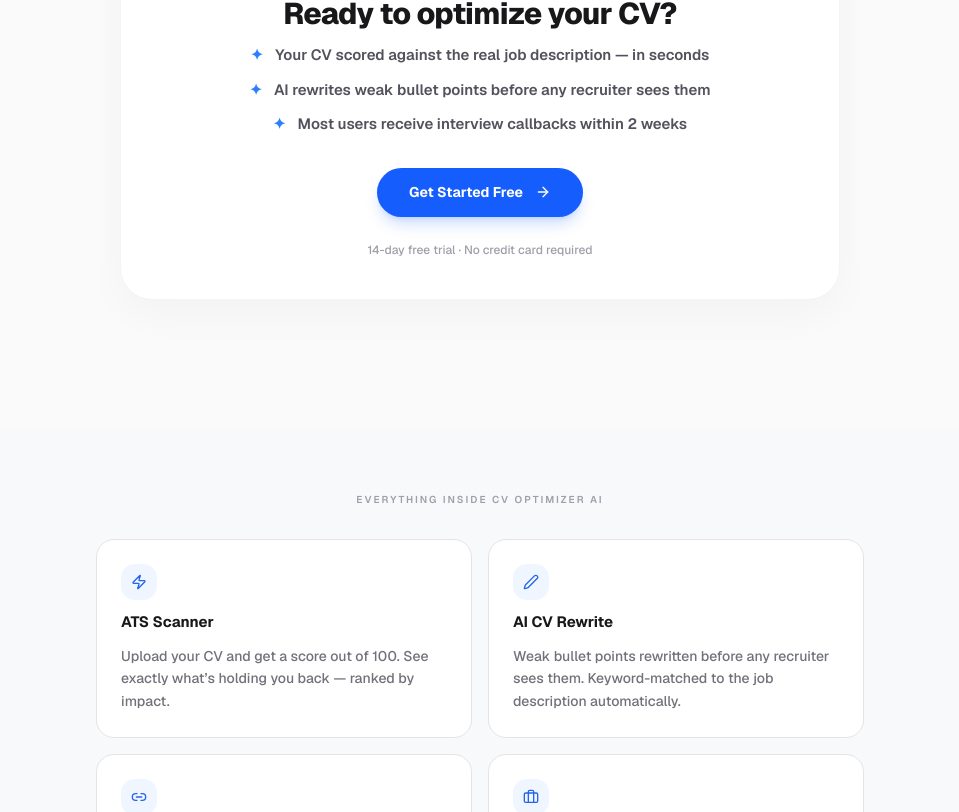
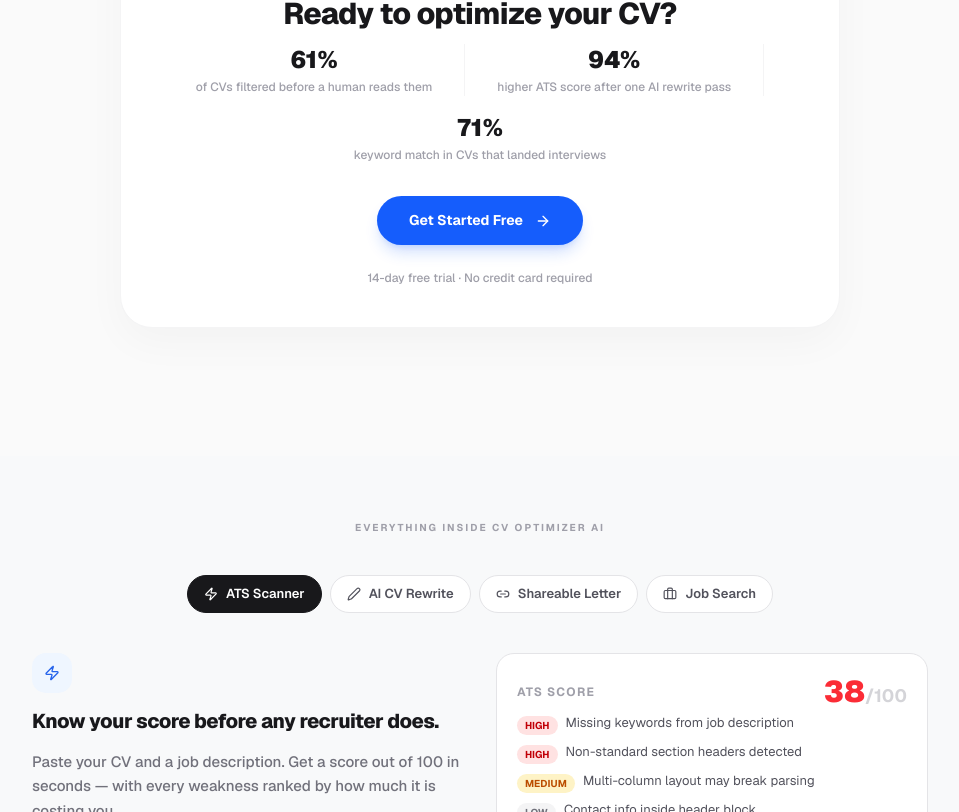
Before and after one commit to Cinarezici/cv, a Next.js app: page /blog/job-application-tracking-data in a window 1280 px wide. Shown: the part 3628-4440 px from the top of the page, without its empty margins (160-1119 px from the left). Built offline with nearby package versions, Linux system fonts and the light colour scheme; a web font is replaced by a local one.

Commit message:
feat: interactive tabbed BlogFeatures section + data-driven BlogCTA stats

```diff
--- a/src/components/blog/BlogCTA.tsx
+++ b/src/components/blog/BlogCTA.tsx
@@ -13,18 +13,20 @@ export function BlogCTA() {
         Ready to optimize your CV?
       </h2>
 
-      <div className="flex flex-col items-start md:items-center gap-y-3 mb-8 text-zinc-600 text-[15px] font-semibold px-4 max-w-xl mx-auto">
-        <div className="flex items-center gap-3 text-left md:text-center">
-          <span className="text-blue-500 shrink-0">✦</span>
-          <span>Your CV scored against the real job description — in seconds</span>
+      <div className="flex flex-wrap justify-center gap-x-8 gap-y-4 mb-8 px-4">
+        <div className="text-center">
+          <div className="text-2xl font-black text-zinc-900">61%</div>
+          <div className="text-[12px] text-zinc-400 font-medium mt-0.5">of CVs filtered before a human reads them</div>
         </div>
-        <div className="flex items-center gap-3 text-left md:text-center">
-          <span className="text-blue-500 shrink-0">✦</span>
-          <span>AI rewrites weak bullet points before any recruiter sees them</span>
+        <div className="hidden md:block w-px bg-zinc-100 self-stretch" />
+        <div className="text-center">
+          <div className="text-2xl font-black text-zinc-900">94%</div>
+          <div className="text-[12px] text-zinc-400 font-medium mt-0.5">higher ATS score after one AI rewrite pass</div>
         </div>
-        <div className="flex items-center gap-3 text-left md:text-center">
-          <span className="text-blue-500 shrink-0">✦</span>
-          <span>Most users receive interview callbacks within 2 weeks</span>
+        <div className="hidden md:block w-px bg-zinc-100 self-stretch" />
+        <div className="text-center">
+          <div className="text-2xl font-black text-zinc-900">71%</div>
+          <div className="text-[12px] text-zinc-400 font-medium mt-0.5">keyword match in CVs that landed interviews</div>
         </div>
       </div>
 
--- a/src/components/blog/BlogFeatures.tsx
+++ b/src/components/blog/BlogFeatures.tsx
@@ -1,60 +1,203 @@
+'use client';
+
+import { useState } from 'react';
 import { Zap, Pen, Link2, Briefcase } from 'lucide-react';
 
-const features = [
+const tabs = [
   {
+    id: 'ats',
+    label: 'ATS Scanner',
     icon: Zap,
-    title: 'ATS Scanner',
-    text: 'Upload your CV and get a score out of 100. See exactly what\u2019s holding you back \u2014 ranked by impact.',
+    headline: 'Know your score before any recruiter does.',
+    description:
+      'Paste your CV and a job description. Get a score out of 100 in seconds \u2014 with every weakness ranked by how much it is costing you.',
+    stat: { value: '61%', label: 'of CVs are filtered before a human ever reads them' },
+    previewType: 'ats' as const,
   },
   {
+    id: 'rewrite',
+    label: 'AI CV Rewrite',
     icon: Pen,
-    title: 'AI CV Rewrite',
-    text: 'Weak bullet points rewritten before any recruiter sees them. Keyword-matched to the job description automatically.',
+    headline: 'Weak lines rewritten before any recruiter sees them.',
+    description:
+      'AI rewrites each bullet point to match the language of the job description \u2014 automatically, keyword by keyword.',
+    stat: { value: '94%', label: 'of users see a higher ATS score after one rewrite pass' },
+    previewType: 'rewrite' as const,
   },
   {
+    id: 'letter',
+    label: 'Shareable Letter',
     icon: Link2,
-    title: 'Shareable Presentation Letter',
-    text: 'Generate a personalized letter and send a link \u2014 not an attachment \u2014 directly in your LinkedIn note.',
+    headline: 'Send a link, not a PDF attachment.',
+    description:
+      'Generate a personalized presentation letter and share it via link \u2014 directly in your LinkedIn note. No attachments, no friction.',
+    stat: { value: '3\u00d7', label: 'higher response rate when a link replaces an attached document' },
+    previewType: 'letter' as const,
   },
   {
+    id: 'jobs',
+    label: 'Job Search',
     icon: Briefcase,
-    title: 'Job Search',
-    text: 'LinkedIn-synced job listings. Save the ones you want, then optimize your CV for each role in one click.',
+    headline: 'Find the job. Optimize your CV for it. In one flow.',
+    description:
+      'Browse LinkedIn-synced listings, save the ones you want, then tailor your CV to each role in one click.',
+    stat: { value: '71%', label: 'keyword match rate in CVs that generated interview invitations' },
+    previewType: 'jobs' as const,
   },
 ];
 
+type PreviewType = 'ats' | 'rewrite' | 'letter' | 'jobs';
+
+function PreviewPane({ type }: { type: PreviewType }) {
+  if (type === 'ats') {
+    const issues = [
+      { label: 'Missing keywords from job description', severity: 'high' },
+      { label: 'Non-standard section headers detected', severity: 'high' },
+      { label: 'Multi-column layout may break parsing', severity: 'medium' },
+      { label: 'Contact info inside header block', severity: 'low' },
+    ];
+    const severityColor: Record<string, string> = {
+      high: 'bg-red-100 text-red-700',
+      medium: 'bg-amber-100 text-amber-700',
+      low: 'bg-zinc-100 text-zinc-500',
+    };
+    return (
+      <div className="bg-white border border-zinc-200 rounded-2xl p-5 space-y-3 w-full">
+        <div className="flex items-center justify-between mb-1">
+          <span className="text-[12px] font-bold uppercase tracking-widest text-zinc-400">ATS Score</span>
+          <span className="text-3xl font-black text-red-500">38<span className="text-zinc-300 font-bold text-lg">/100</span></span>
+        </div>
+        <div className="space-y-2">
+          {issues.map((issue, i) => (
+            <div key={i} className="flex items-start gap-2">
+              <span className={`shrink-0 mt-0.5 text-[10px] font-bold px-2 py-0.5 rounded-full uppercase ${severityColor[issue.severity]}`}>{issue.severity}</span>
+              <span className="text-[13px] text-zinc-600 leading-snug">{issue.label}</span>
+            </div>
+          ))}
+        </div>
+      </div>
+    );
+  }
+
+  if (type === 'rewrite') {
+    return (
+      <div className="bg-white border border-zinc-200 rounded-2xl p-5 space-y-3 w-full">
+        <div>
+          <p className="text-[10px] font-bold uppercase tracking-widest text-red-400 mb-1">Before</p>
+          <p className="text-[13px] text-zinc-500 leading-relaxed line-through">
+            Responsible for managing social media accounts and posting content.
+          </p>
+        </div>
+        <div className="h-px bg-zinc-100" />
+        <div>
+          <p className="text-[10px] font-bold uppercase tracking-widest text-blue-500 mb-1">After \u2014 AI Rewrite</p>
+          <p className="text-[13px] text-zinc-800 font-medium leading-relaxed">
+            Grew LinkedIn following from 1.2K to 18K in 9 months by launching a weekly thought-leadership series.
+          </p>
+        </div>
+      </div>
+    );
+  }
+
+  if (type === 'letter') {
+    return (
+      <div className="bg-white border border-zinc-200 rounded-2xl p-5 w-full space-y-4">
+        <p className="text-[12px] font-semibold text-zinc-500">Works directly in LinkedIn messages</p>
+        <div className="flex items-center gap-2 bg-zinc-50 border border-zinc-200 rounded-xl px-4 py-3">
+          <Link2 className="w-4 h-4 text-blue-500 shrink-0" />
+          <span className="text-[13px] font-mono text-zinc-700 truncate">cvoptimizerai.com/cv/abc123</span>
+        </div>
+        <div className="text-[12px] text-zinc-400 text-center">Opens on any device \u00b7 No login required for viewer</div>
+      </div>
+    );
+  }
+
+  // jobs
+  const jobs = [
+    { role: 'Product Manager', company: 'Stripe', match: 74 },
+    { role: 'Growth Lead', company: 'Notion', match: 61 },
+    { role: 'Operations Manager', company: 'Revolut', match: 89 },
+  ];
+  return (
+    <div className="bg-white border border-zinc-200 rounded-2xl p-5 space-y-3 w-full">
+      {jobs.map((job, i) => (
+        <div key={i} className="flex items-center justify-between gap-4">
+          <div>
+            <p className="text-[13px] font-bold text-zinc-800">{job.role}</p>
+            <p className="text-[12px] text-zinc-400">{job.company}</p>
+          </div>
+          <div className={`text-[12px] font-black px-3 py-1 rounded-full ${job.match >= 80 ? 'bg-green-50 text-green-600' : job.match >= 65 ? 'bg-amber-50 text-amber-600' : 'bg-zinc-100 text-zinc-500'}`}>
+            {job.match}% match
+          </div>
+        </div>
+      ))}
+    </div>
+  );
+}
+
 export function BlogFeatures() {
+  const [activeId, setActiveId] = useState(tabs[0].id);
+  const active = tabs.find((t) => t.id === activeId)!;
+  const Icon = active.icon;
+
   return (
     <section className="w-full bg-[#F8F9FA] py-16 px-6">
-      <div className="max-w-3xl mx-auto">
-        {/* Section label */}
-        <p className="text-[10px] font-semibold uppercase tracking-[0.2em] text-zinc-400 text-center mb-8">
+      <div className="max-w-4xl mx-auto">
+        {/* Label */}
+        <p className="text-[10px] font-bold uppercase tracking-[0.2em] text-zinc-400 text-center mb-10">
           Everything inside CV Optimizer AI
         </p>
 
-        {/* Feature grid */}
-        <div className="grid grid-cols-1 md:grid-cols-2 gap-4">
-          {features.map(({ icon: Icon, title, text }) => (
-            <div
-              key={title}
-              className="bg-white border border-zinc-200 rounded-2xl p-6 flex flex-col gap-3"
+        {/* Tab buttons */}
+        <div className="flex flex-wrap justify-center gap-2 mb-10">
+          {tabs.map((tab) => {
+            const TabIcon = tab.icon;
+            const isActive = tab.id === activeId;
+            return (
+              <button
+                key={tab.id}
+                onClick={() => setActiveId(tab.id)}
+                className={`inline-flex items-center gap-2 px-4 py-2 rounded-full text-[13px] font-semibold border transition-all ${
+                  isActive
+                    ? 'bg-zinc-900 text-white border-zinc-900'
+                    : 'bg-white text-zinc-600 border-zinc-200 hover:border-zinc-400 hover:text-zinc-900'
+                }`}
               >
-              <div className="flex items-center justify-center w-9 h-9 rounded-xl bg-blue-50 shrink-0 self-start">
+                <TabIcon className="w-3.5 h-3.5" />
+                {tab.label}
+              </button>
+            );
+          })}
+        </div>
+
+        {/* Active panel */}
+        <div className="grid md:grid-cols-2 gap-8 items-start">
+          {/* Left: copy + stat */}
+          <div className="space-y-4">
+            <div className="flex items-center justify-center w-10 h-10 rounded-xl bg-blue-50 self-start">
               <Icon className="w-4 h-4 text-[#2563EB]" strokeWidth={2} />
             </div>
-              <h3 className="text-[15px] font-bold text-zinc-900 leading-snug">
-                {title}
+            <h3 className="text-[20px] font-extrabold text-zinc-900 leading-tight tracking-tight">
+              {active.headline}
             </h3>
-              <p className="text-[14px] text-zinc-500 font-medium leading-relaxed">
-                {text}
+            <p className="text-[15px] text-zinc-500 font-medium leading-relaxed">
+              {active.description}
             </p>
+            <div className="bg-white border border-zinc-200 rounded-2xl p-4 flex items-start gap-4">
+              <span className="text-3xl font-black text-blue-600 shrink-0">{active.stat.value}</span>
+              <span className="text-[13px] text-zinc-500 font-medium leading-snug pt-1">{active.stat.label}</span>
             </div>
-          ))}
           </div>
 
-        {/* Footer social proof */}
-        <p className="text-center text-[12px] text-zinc-400 font-medium mt-8">
-          Joined by 20,313+ professionals · 14-day free trial · No credit card required
+          {/* Right: preview */}
+          <div>
+            <PreviewPane type={active.previewType} />
+          </div>
+        </div>
+
+        {/* Footer */}
+        <p className="text-center text-[12px] text-zinc-400 font-medium mt-10">
+          Joined by 20,313+ professionals \u00b7 14-day free trial \u00b7 No credit card required
         </p>
       </div>
     </section>
```
Lines whose indentation alone changed are shown as unchanged.
